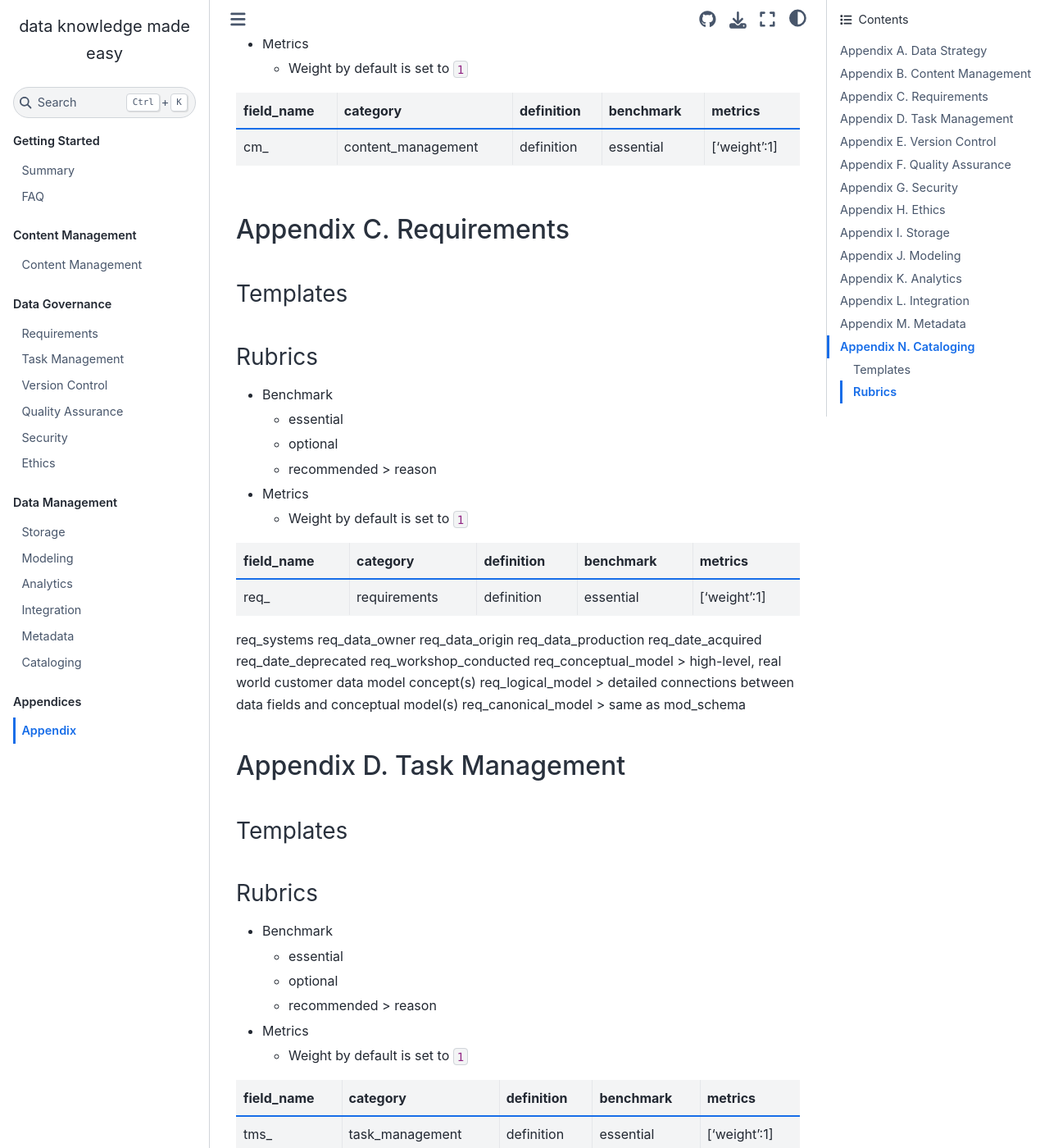
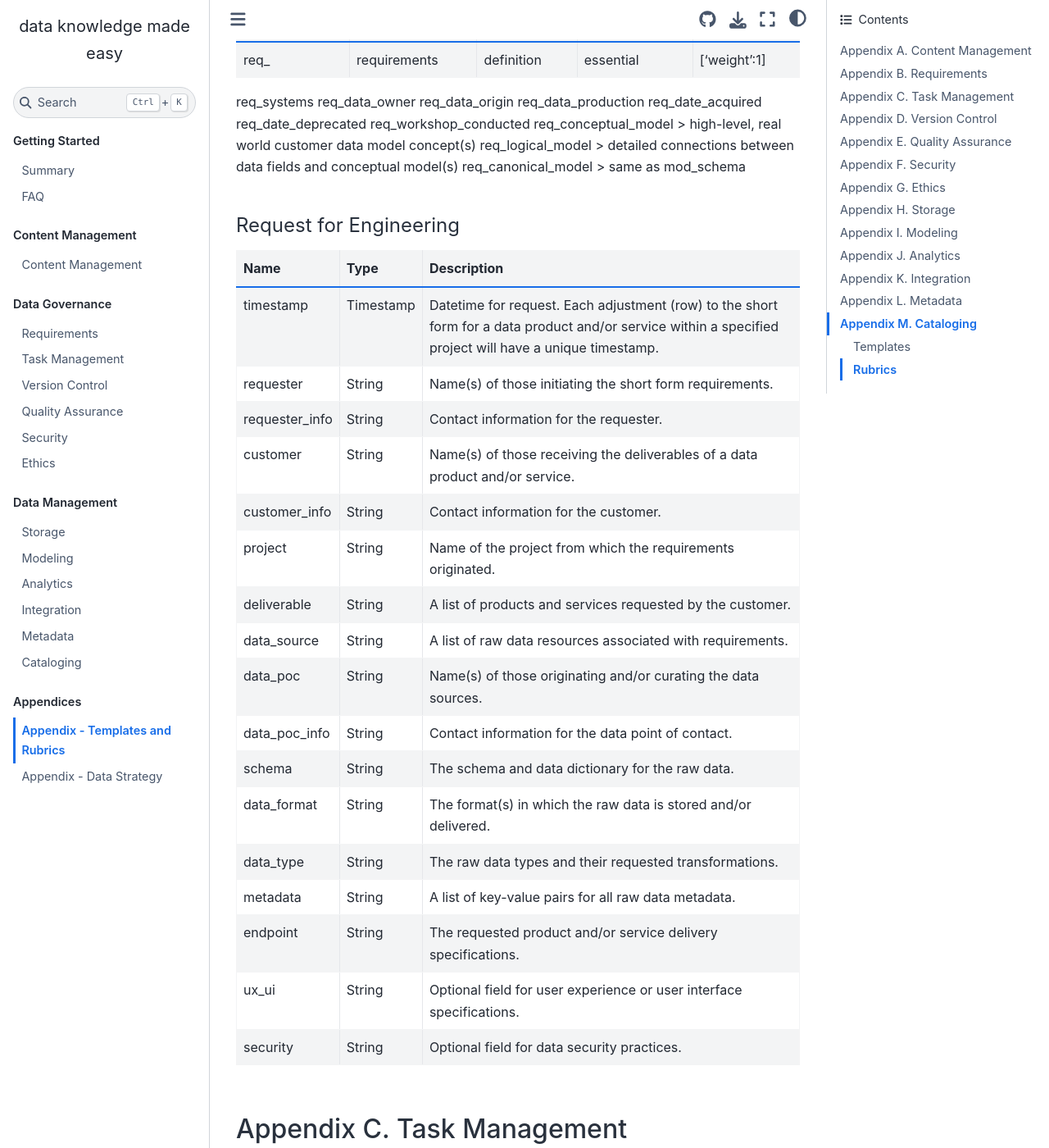
Before and after one commit to CertusGroup/ciutshi, a Sphinx documentation site: the page built from docs/source/appendix_a.md, in a window 1280 px wide and 1400 px high, scrolled down 1151 px. Shown: the whole window at 82% size. Built offline with Sphinx 7.4.7 and the Sphinx Book theme 1.1.4, drawn with Linux system fonts in a browser that asks for light colours; some of the changed text lies outside the part shown.

Commit message:
appendix - data strat to sep. appendix

```diff
--- a/docs/source/appendix.md
+++ b/docs/source/appendix_a.md
@@ -1,29 +1,6 @@
-# Appendix
+# Appendix - Templates and Rubrics
 
-## Appendix A. Data Strategy
-
-### Templates
-
-### Rubrics
-
-* Benchmark
-  * essential
-  * optional
-  * recommended > reason
-* Metrics
-  * Weight by default is set to `1`
-
-field_name|category|definition|benchmark|metrics
---|--|--|--|--
-ds_ |strategy|definition|essential|['weight':1]
-
-### Form
-
-### Report
-
-
-
-## Appendix B. Content Management
+## Appendix A. Content Management
 
 ### Templates
 
@@ -42,7 +19,7 @@
 
 
 
-## Appendix C. Requirements
+## Appendix B. Requirements
 
 ### Templates
 
@@ -70,11 +47,65 @@
 req_logical_model > detailed connections between data fields and conceptual model(s)
 req_canonical_model > same as mod_schema
 
+#### Request for Engineering
+
+Name|Type|Description
+--|--|--
+timestamp|Timestamp|Datetime for request. Each adjustment (row) to the short form for a data product and/or service within a specified project will have a unique timestamp.
+requester|String|Name(s) of those initiating the short form requirements.
+requester_info|String|Contact information for the requester.
+customer|String|Name(s) of those receiving the deliverables of a data product and/or service.
+customer_info|String|Contact information for the customer.
+project|String|Name of the project from which the requirements originated.
+deliverable|String|A list of products and services requested by the customer.
+data_source|String|A list of raw data resources associated with requirements.
+data_poc|String|Name(s) of those originating and/or curating the data sources.
+data_poc_info|String|Contact information for the data point of contact.
+schema|String|The schema and data dictionary for the raw data.
+data_format|String|The format(s) in which the raw data is stored and/or delivered.
+data_type|String|The raw data types and their requested transformations.
+metadata|String|A list of key-value pairs for all raw data metadata.
+endpoint|String|The requested product and/or service delivery specifications.
+ux_ui|String|Optional field for user experience or user interface specifications.
+security|String|Optional field for data security practices.
 
 
-## Appendix D. Task Management
+
+## Appendix C. Task Management
 
 ### Templates
+
+#### Data Team Board Setup
+
+The name of the board should be `Project Name - Data Team` where `Project Name` is the name of the project from which the business requirements originated. The list names and descriptions are as follows:
+
+Name|Description
+--|--
+Backlog|The list of task and subtasks derived from the project's business requirements.
+Sprint Backlog|The selected and prioritized list of tasks and subtasks scope for completion during a sprint.
+In Progress|Assigned sprint tasks in the process of being completed for a sprint.
+Sprint dd.mm.yy - x Weeks|Completed sprint tasks for a given sprint.
+
+There are special cards included by default with this template:
+
+Card|List|Description
+--|--|--
+Product Owner: Name|Backlog|The contact information and additional information for the product owner.
+Scrum Master: Name|Backlog|The contact information and additional information for the project scrum master.
+Product Goal|Backlog|The product goal statement used to scope the tasks in the backlog. Included a __*Definition of Done*__ for the product.
+Sprint Goal|Sprint dd.mm.yy - x Weeks|The sprint goal statement used to scope the tasks in the sprint backlog.
+
+To assist the product owner and scrum master, colored label should also be used to signal status in a sprint.
+
+Label Color|Description
+--|--
+Green|On Track
+Yellow|Testing
+Orange|Quality Control
+Red|Blocker
+Black|Done
+
+
 
 ### Rubrics
 
@@ -91,9 +122,75 @@
 
 
 
-## Appendix E. Version Control
+## Appendix D. Version Control
 
 ### Templates
+
+#### GitFlow
+
+#### Process
+
+Repository naming convention?
+  project digraph + tool name
+Readme template
+  title
+  description
+  installation
+  use limitations
+docs
+  sphinx
+wiki
+issues
+license
+contributing
+  GitFlow
+  peer/mob coding
+
+#### Repository Template
+
+Goal is maximum reuse of well-documented code and methods.
+
+from the top of the repository
+
+* .gitignore
+* README.md
+  * Links/locations to CMS on information system(s)
+* LICENSE.md
+* CONTRIBUTING.md
+* SECURITY.md
+* data_ops
+  * README.md
+  * CONTRIBUTING.md
+  * docs
+    * requirements
+      * README.md
+    * task_management
+      * README.md
+    * methods_research
+      * README.md
+    * quality_assurance
+      * README.md
+    * images
+      * README.md
+  * data_management
+    * storage
+      README.md
+      * pipelines
+    * modeling
+      README.md
+    * analysis
+      README.md
+    * integration
+      README.md
+
+For each DMS section associated with code or tool methods, source folder content should maintain this baseline:
+
+* models
+  * model_a
+    * README.md
+    * source
+    * tests
+
 
 ### Rubrics
 
@@ -110,7 +207,7 @@
 
 
 
-## Appendix F. Quality Assurance
+## Appendix E. Quality Assurance
 
 ### Templates
 
@@ -129,7 +226,7 @@
 
 
 
-## Appendix G. Security
+## Appendix F. Security
 
 ### Templates
 
@@ -148,7 +245,7 @@
 
 
 
-## Appendix H. Ethics
+## Appendix G. Ethics
 
 ### Templates
 
@@ -167,7 +264,7 @@
 
 
 
-## Appendix I. Storage
+## Appendix H. Storage
 
 ### Templates
 
@@ -209,7 +306,7 @@
 
 
 
-## Appendix J. Modeling
+## Appendix I. Modeling
 
 ### Templates
 
@@ -249,7 +346,7 @@
 
 
 
-## Appendix K. Analytics
+## Appendix J. Analytics
 
 ### Templates
 
@@ -290,7 +387,7 @@
 
 
 
-## Appendix L. Integration
+## Appendix K. Integration
 
 ### Templates
 
@@ -329,7 +426,7 @@
 
 
 
-## Appendix M. Metadata
+## Appendix L. Metadata
 
 ### Templates
 
@@ -353,7 +450,7 @@
 
 
 
-## Appendix N. Cataloging
+## Appendix M. Cataloging
 
 ### Templates
 
```
Also changed, not shown: docs/source/appendix_b.md (added, +65 -0 lines), docs/source/index.md (+2 -1 lines).
